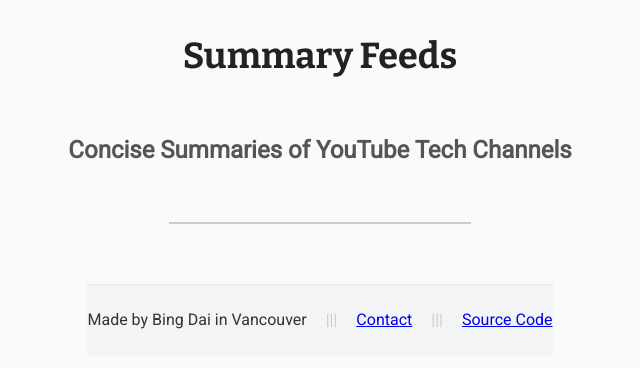
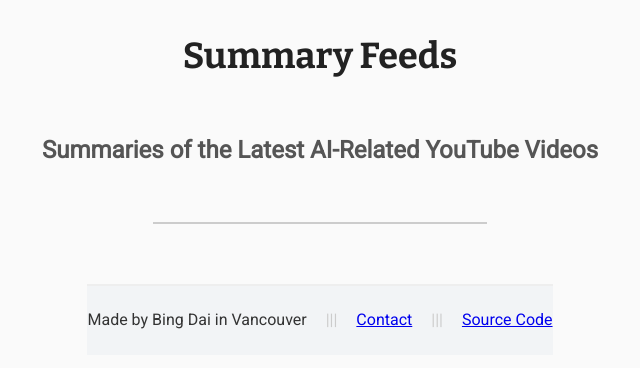
Before and after one commit to bingdai/summaryfeeds, a Flask app: page / in a window 1280 px wide. Shown: the top 368 px of the page, without its empty margins (320-960 px from the left). Run offline with Flask 3, Linux system fonts and the light colour scheme; data that the repository does not hold is empty.

Commit message:
Update tagline in index.html

```diff
--- a/templates/index.html
+++ b/templates/index.html
@@ -3,7 +3,7 @@
 {% block content %}
 <div class="content"> <!-- Container to control content width -->
     <div class="tagline">
-        Concise Summaries of YouTube Tech Channels
+        Summaries of the Latest AI-Related YouTube Videos
     </div>
     <div class="tagline-divider"></div>
     {% for channel_title, data in playlists.items() %}
```
